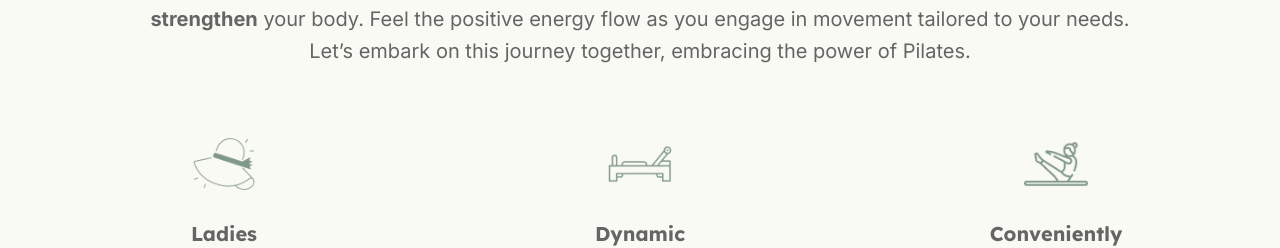
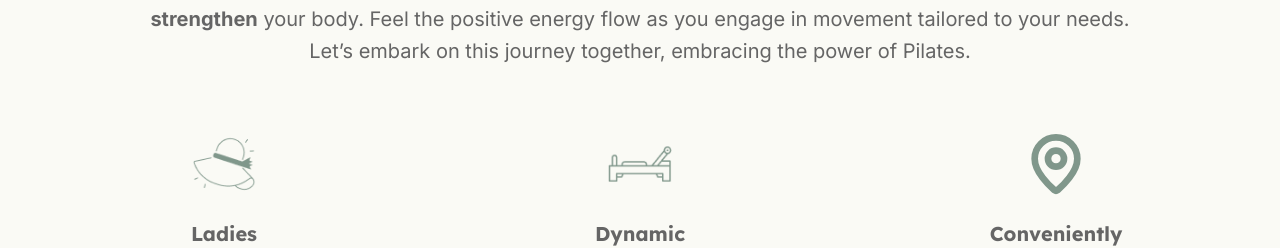
Before and after one commit to lesterlaw/ampilates, a Next.js app: page / in a window 1280 px wide. Shown: the part 1366-1614 px from the top of the page. Built offline with nearby package versions, Linux system fonts and the light colour scheme; a web font is replaced by a local one.

Commit message:
Replace private sessions image with MapPin icon
Co-authored-by: lesterlaw7798 <lesterlaw7798@gmail.com>

```diff
--- a/app/page.tsx
+++ b/app/page.tsx
@@ -1,5 +1,5 @@
 import Image from "next/image";
-import { Star, Quote } from "lucide-react";
+import { Star, Quote, MapPin } from "lucide-react";
 
 export default function Home() {
   return (
@@ -90,12 +90,7 @@ export default function Home() {
 
           <div className="text-center">
             <div className="w-16 h-16 rounded-full flex items-center justify-center mx-auto mb-6">
-              <Image
-                src={"/images/private-sessions.png"}
-                alt="Private Sessions"
-                width={64}
-                height={64}
-              />
+              <MapPin className="w-16 h-16 text-[#80978b]" strokeWidth={2.5} />
             </div>
             <h3 className="font-display text-lg md:text-xl font-bold text-[#656565] mb-3 md:mb-4">
               Conveniently
```
